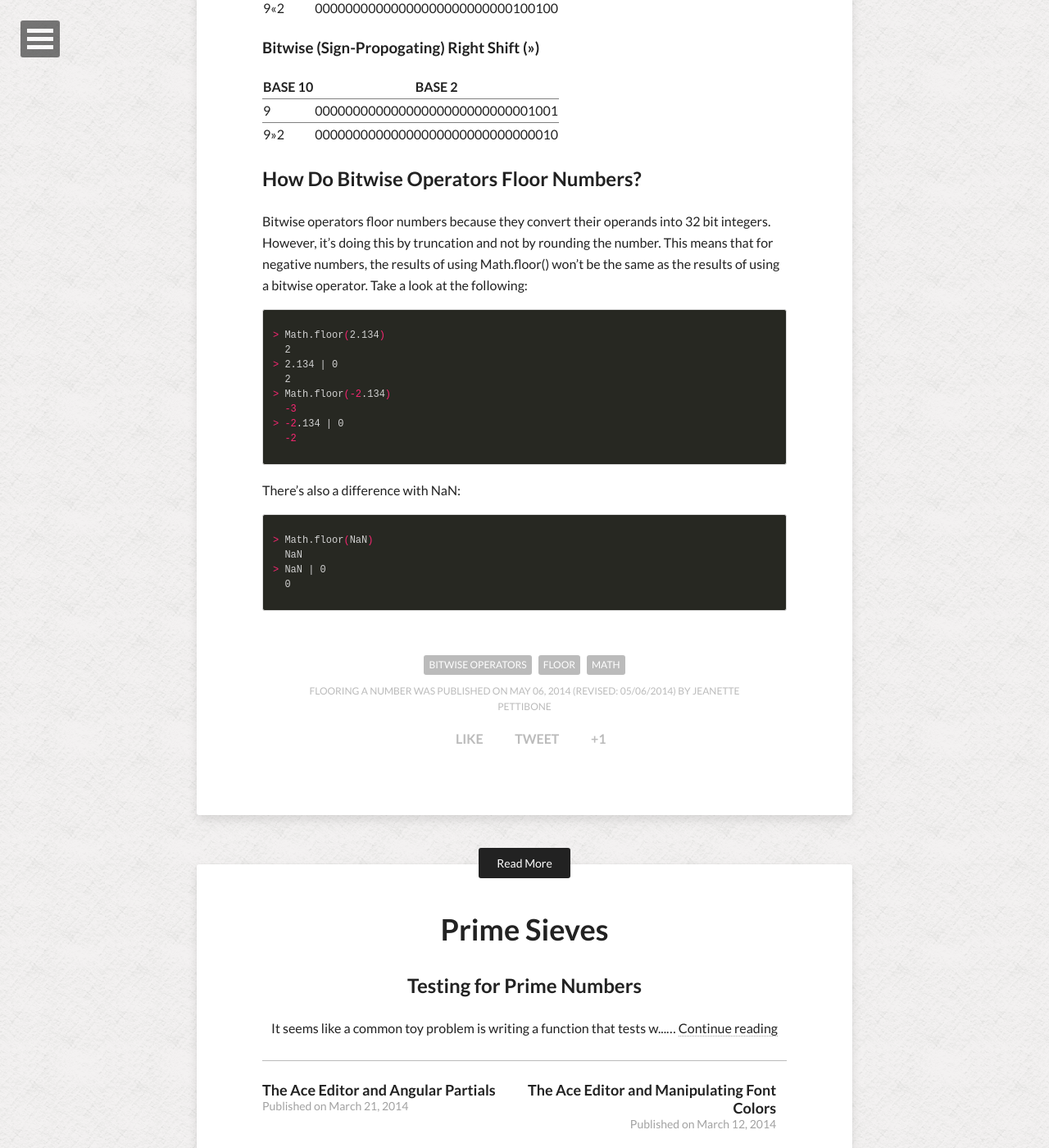
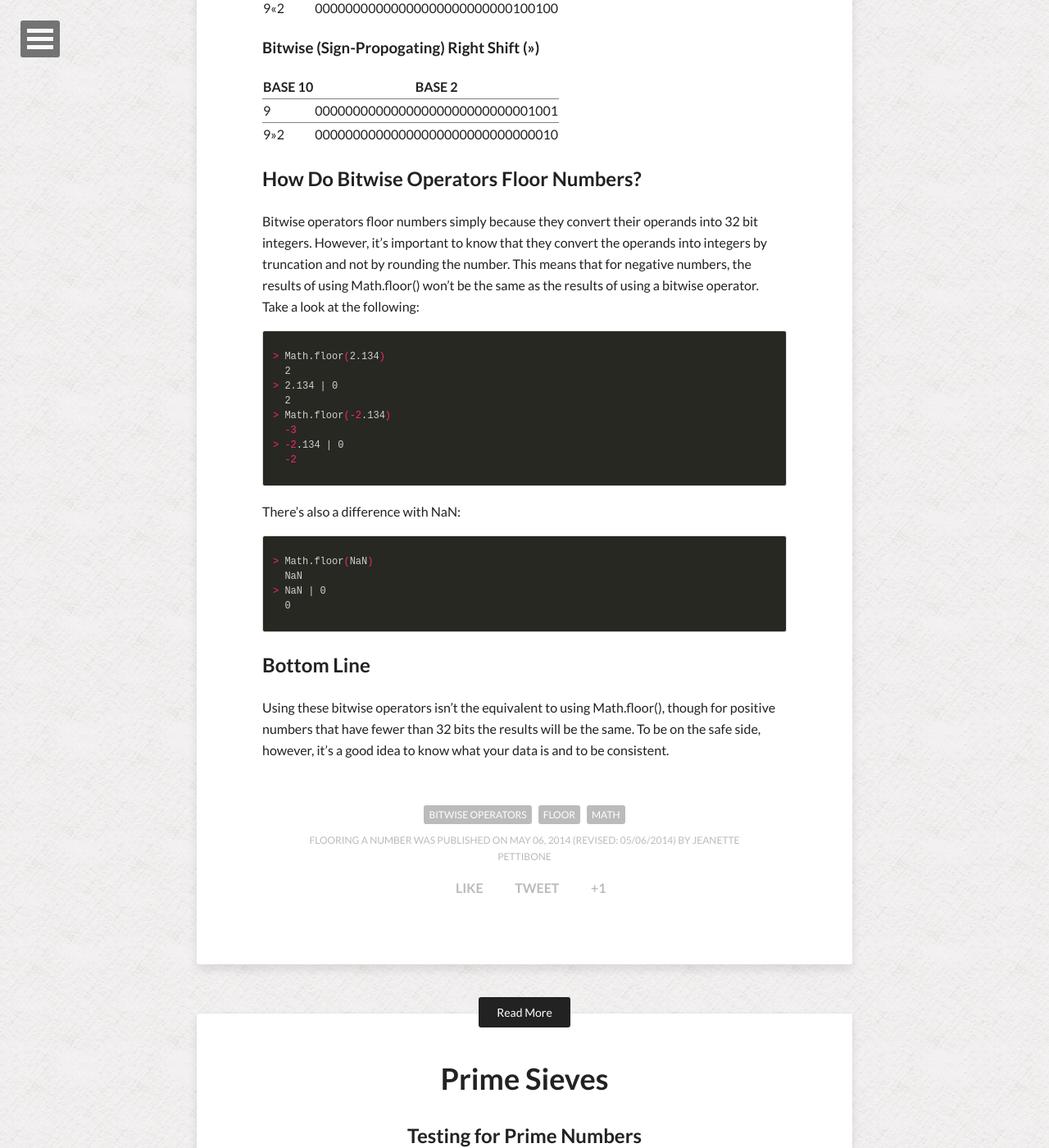
Before and after one commit to jgpettibone/jgpettibone.github.io, a Jekyll site: the page built from _posts/2014-05-06-flooring-a-number.md, in a window 1280 px wide and 1400 px high, scrolled down 3504 px. Shown: the whole window at 82% size. Built offline with Jekyll 4.4.1, drawn with Linux system fonts in a browser that asks for light colours; nearby versions of some CDN libraries; comment, search, counter and statistics services are not loaded.

Commit message:
Final conclusion

```diff
--- a/_posts/2014-05-06-flooring-a-number.md
+++ b/_posts/2014-05-06-flooring-a-number.md
@@ -132,7 +132,7 @@ Below are some bitwise operators.
 
 
 ## How Do Bitwise Operators Floor Numbers?
-Bitwise operators floor numbers because they convert their operands into 32 bit integers.  However, it's doing this by truncation and not by rounding the number.  This means that for negative numbers, the results of using Math.floor() won't be the same as the results of using a bitwise operator.  Take a look at the following:
+Bitwise operators floor numbers simply because they convert their operands into 32 bit integers.  However, it's important to know that they convert the operands into integers by truncation and not by rounding the number.  This means that for negative numbers, the results of using Math.floor() won't be the same as the results of using a bitwise operator.  Take a look at the following:
 
 {% highlight bash %}
 > Math.floor(2.134)
@@ -153,3 +153,6 @@ There's also a difference with NaN:
 > NaN | 0
   0
 {% endhighlight %}
+
+## Bottom Line
+Using these bitwise operators isn't the equivalent to using Math.floor(), though for positive numbers that have fewer than 32 bits the results will be the same.  To be on the safe side, however, it's a good idea to know what your data is and to be consistent.
```
